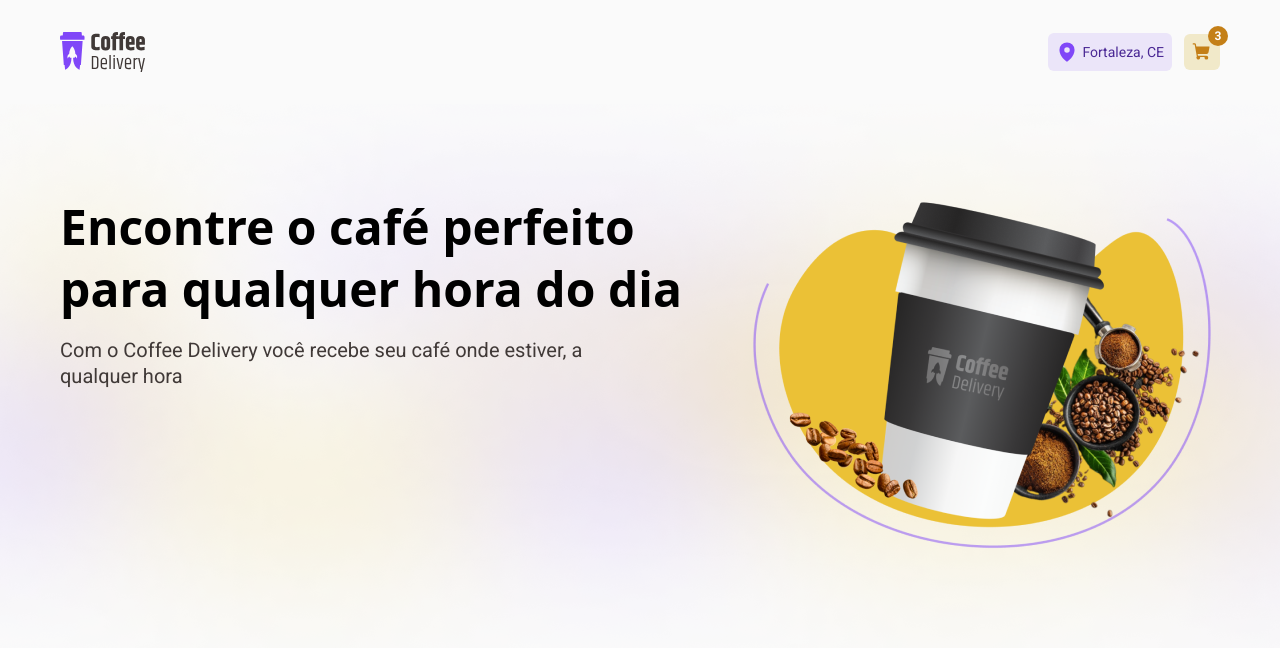
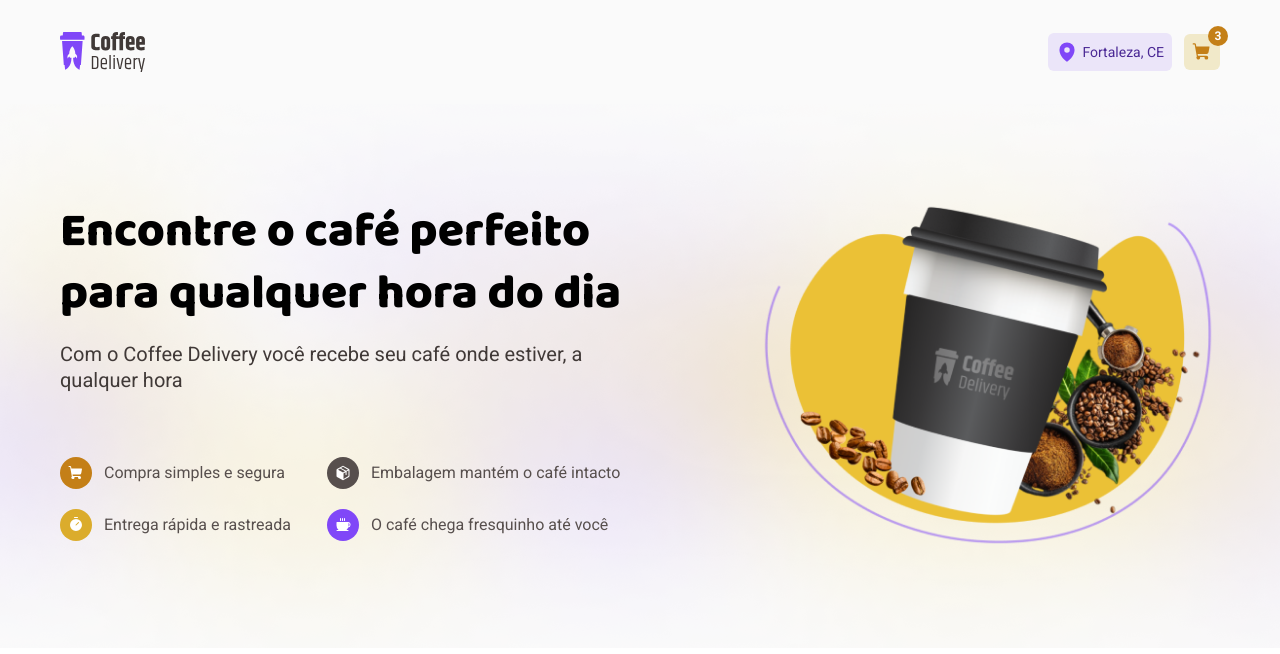
Before and after one commit to CarlosAlexandredevv/Coffee-delivery, a React (Vite) app: page / in a window 1280 px wide. Shown: the top 654 px of the page. Built offline with nearby package versions, Linux system fonts and the light colour scheme.

Commit message:
feat:home intro finish

```diff
--- /dev/null
+++ b/src/pages/Home/components/Icons-Intro/index.tsx
@@ -0,0 +1,22 @@
+import React from 'react';
+
+type IconsIntroProps = {
+  content: string;
+  bg: string;
+  icon: React.ReactNode;
+};
+
+export function IconsIntro({ content, icon, bg }: IconsIntroProps) {
+  return (
+    <div className="flex items-center gap-3 mr-4">
+      <div
+        className={`flex justify-center rounded-full ${bg} size-8 py-2 text-white`}
+      >
+        {icon}
+      </div>
+      <p className="text-base-text font-roboto leading-line whitespace-nowrap">
+        {content}
+      </p>
+    </div>
+  );
+}
--- a/src/pages/Home/components/Intro/index.tsx
+++ b/src/pages/Home/components/Intro/index.tsx
@@ -1,16 +1,41 @@
+import { Coffee, Package, ShoppingCart, Timer } from 'phosphor-react';
 import hero from '../../../../assets/hero.png';
+import { IconsIntro } from '../Icons-Intro';
 export function Intro() {
   return (
     <section className="flex items-center bg-center bg-cover h-[544px] bg-background bg-home">
-      <div className="max-w-container mx-auto flex justify-between">
+      <div className="max-w-container mx-auto grid grid-cols-[1.5fr_1fr]">
         <div>
-          <h1 className="font-baloo font-extrabold text-5xl leading-line mb-4">
+          <h1 className="font-baloo font-extrabold text-5xl max-w-xl leading-line mb-4">
             Encontre o café perfeito para qualquer hora do dia
           </h1>
           <p className="text-xl leading-line text-base-subtitle font-roboto max-w-xl">
             Com o Coffee Delivery você recebe seu café onde estiver, a qualquer
             hora
           </p>
+
+          <div className="grid grid-cols-[0.2fr_0.5fr] gap-5 mt-16">
+            <IconsIntro
+              bg="bg-yellow-dark"
+              icon={<ShoppingCart weight="fill" />}
+              content="Compra simples e segura"
+            />
+            <IconsIntro
+              bg="bg-base-text"
+              icon={<Package weight="fill" />}
+              content="Embalagem mantém o café intacto"
+            />
+            <IconsIntro
+              bg="bg-yellow"
+              icon={<Timer weight="fill" />}
+              content="Entrega rápida e rastreada"
+            />
+            <IconsIntro
+              bg="bg-purple"
+              icon={<Coffee weight="fill" />}
+              content="O café chega fresquinho até você"
+            />
+          </div>
         </div>
         <img src={hero} />
       </div>
--- a/tailwind.config.js
+++ b/tailwind.config.js
@@ -28,7 +28,7 @@
 
       fontFamily:{
         "roboto": ["Roboto", "sans-serif"],
-        "baloo": ["Baloo 2", "serif"]
+        "baloo": ["Baloo\\ 2", "serif"]
       },
 
       lineHeight:{
```
